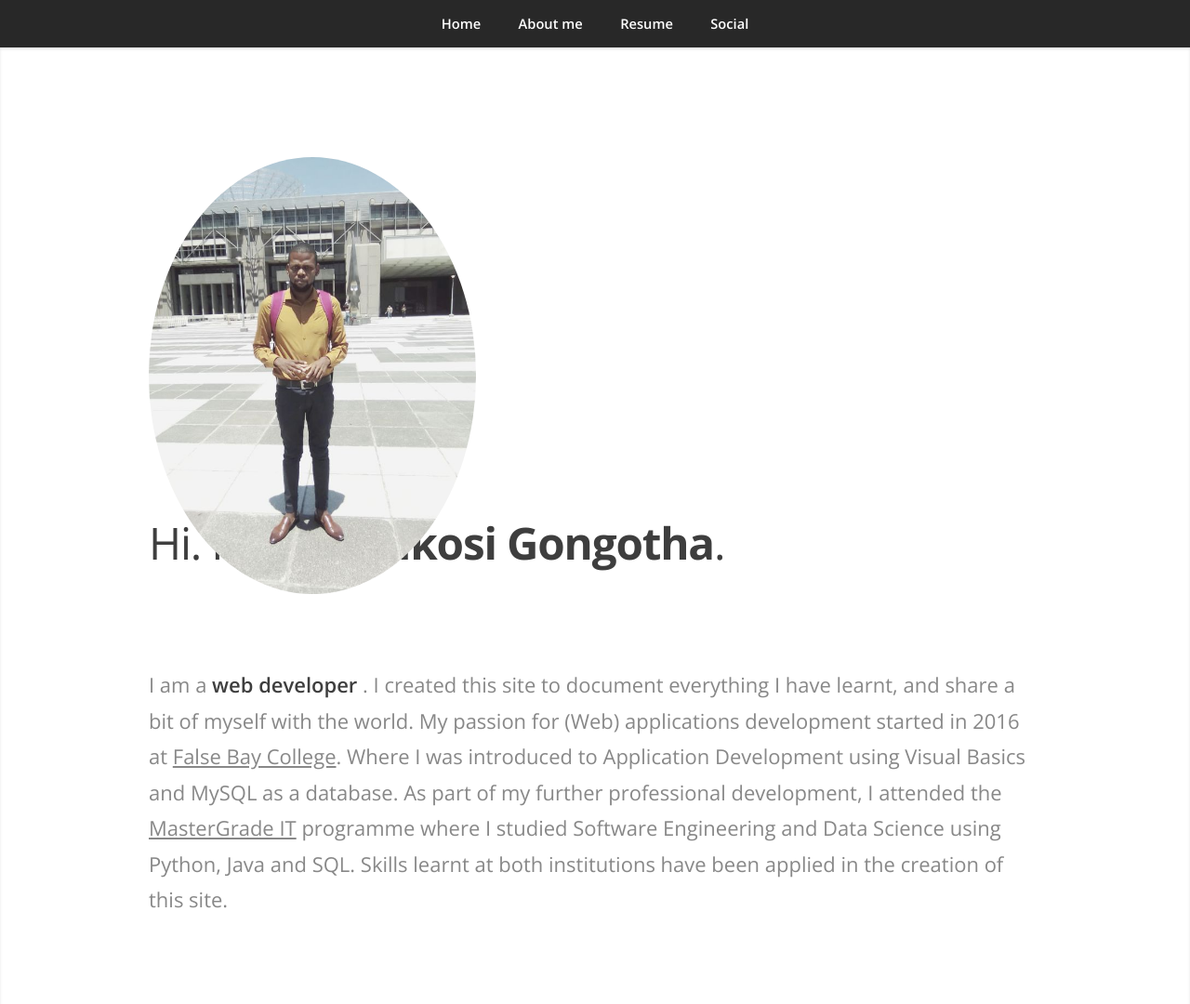
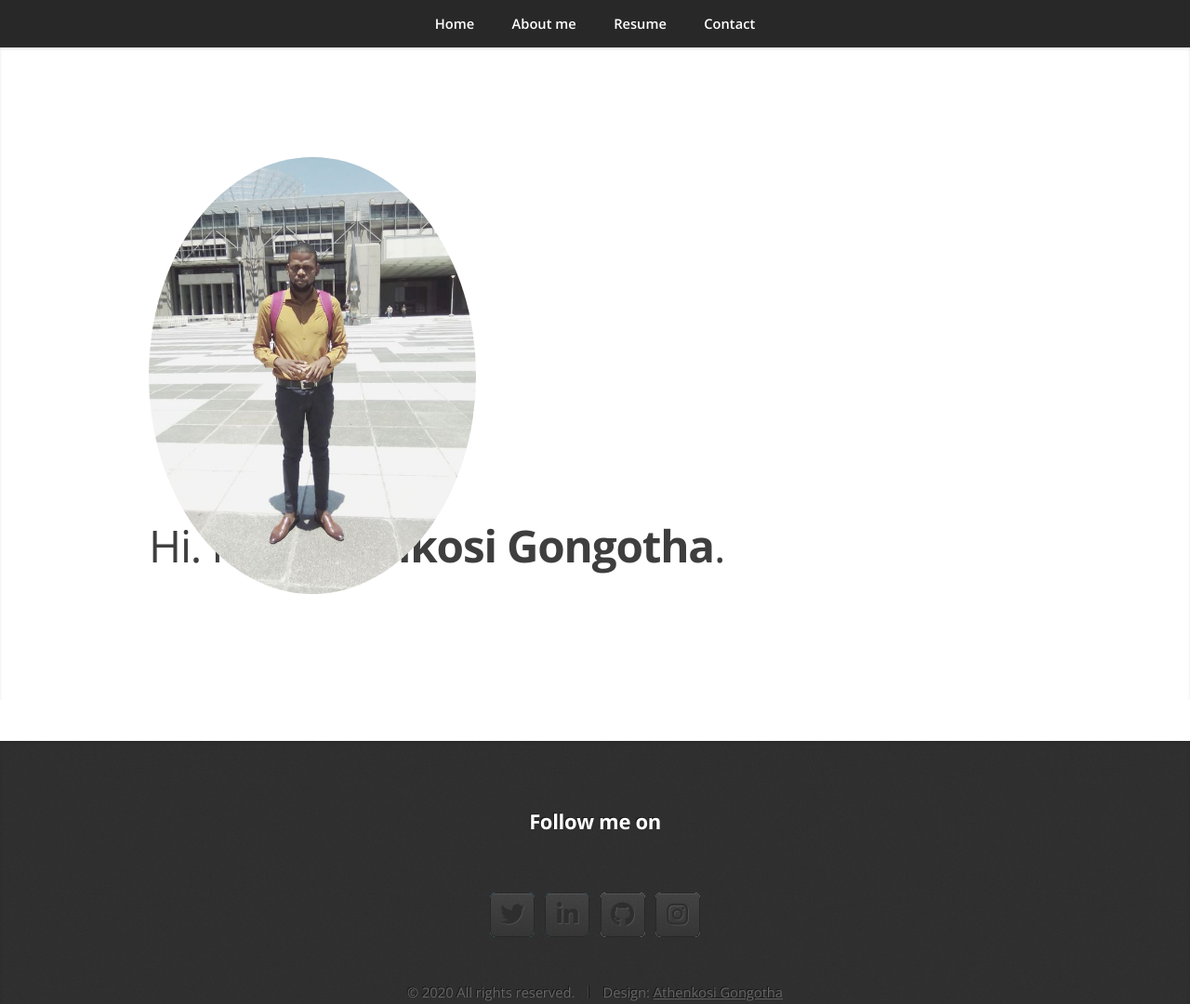
Before and after one commit to Athie9104/My_online_profile, a plain HTML site: page index.html in a window 1280 px wide. Shown: the top 1080 px of the page at 93% size. Drawn offline with nearby package versions, Linux system fonts and the light colour scheme; files whose address does not match are found by name.

Commit message:
work for today

```diff
--- a/index.html
+++ b/index.html
@@ -19,7 +19,7 @@
             <li><a href="index.html">Home</a></li>
             <li><a href="about.html">About me</a></li>
             <li><a href="resume.html">Resume</a></li>
-            <li><a href="contact.html">Social</a></li>
+            <li><a href="contact.html">Contact</a></li>
         </ul>
     </nav>
 
@@ -28,18 +28,18 @@
             <div class="container">
                 <div class="row">
                     <div class="col-xs-6 col-md-10">
-                        <span class="image featured"><img src="home.jpg" data-media=�(min-width: 200px></span>
+                        <span class="image featured"><img src="home.jpg" data-media=�(min-width: 200px></span> <br>
 
+                        <br><span class="col-xs-6 col-md-10"><h1>Hi. I'm <strong>Athenkosi Gongotha</strong>.</h1></span>
 
                     </div>
-                    <span class="col-xs-6 col-md-10"><h1>Hi. I'm <strong>Athenkosi Gongotha</strong>.</h1></span>
 
 
                     <div class="col-xs-6 col-md-2">
                         <header>
 
                         </header>
-                        <p class="mySlides">
+                        <!-- <p class="mySlides">
                             I am a <strong>web developer</strong> . I created this site to document everything I have learnt,
                             and share a bit of myself with the world.
 
@@ -51,7 +51,7 @@
                             <a href="https://www.mastergradeit.co.za/">MasterGrade IT</a> programme where I studied Software Engineering and Data
                             Science using Python, Java and SQL. Skills learnt at both institutions
                             have been applied in the creation of this site.
-                        </p>
+                        </p> -->
 
 
                     </div>
```
Also changed, not shown: about.html (+1 -1 lines), contact.html (+1 -1 lines), resume.html (+1 -1 lines).
